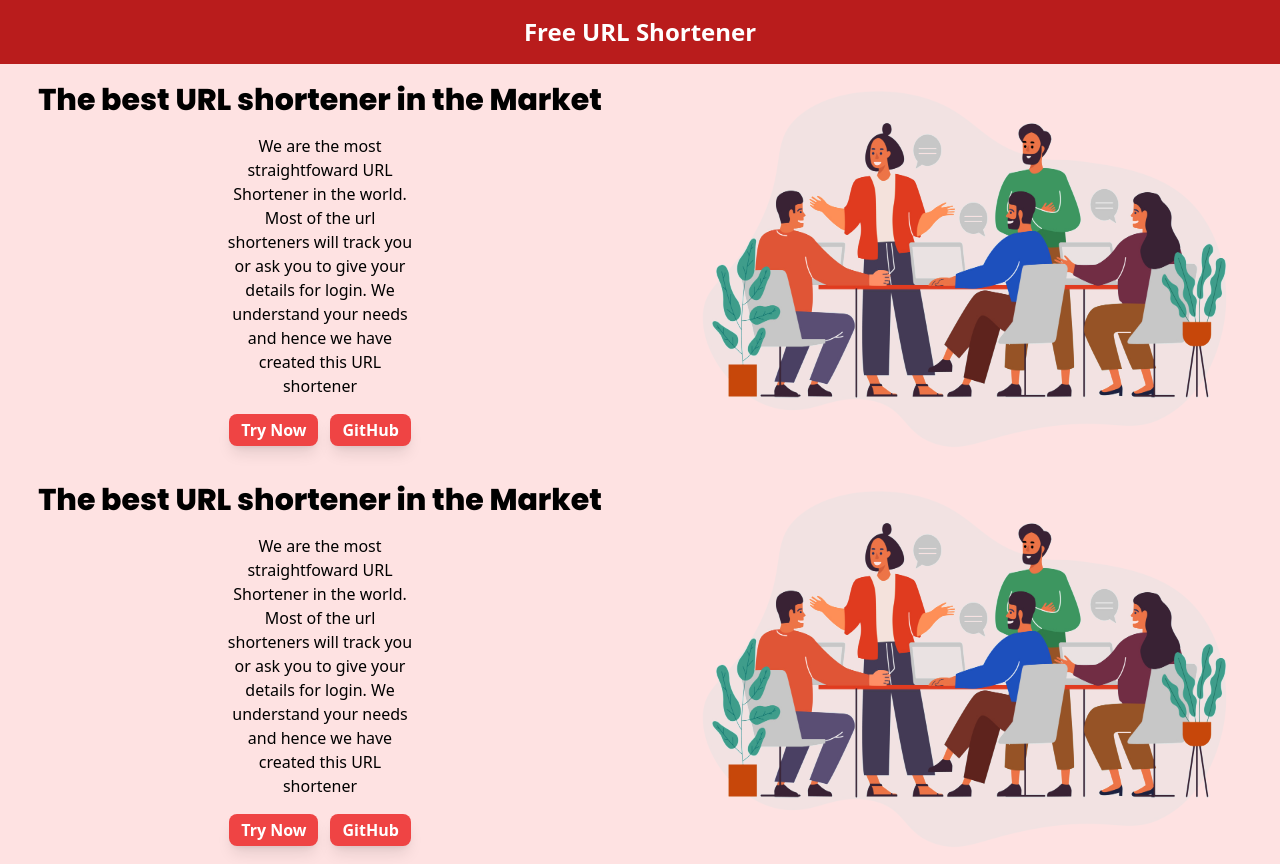
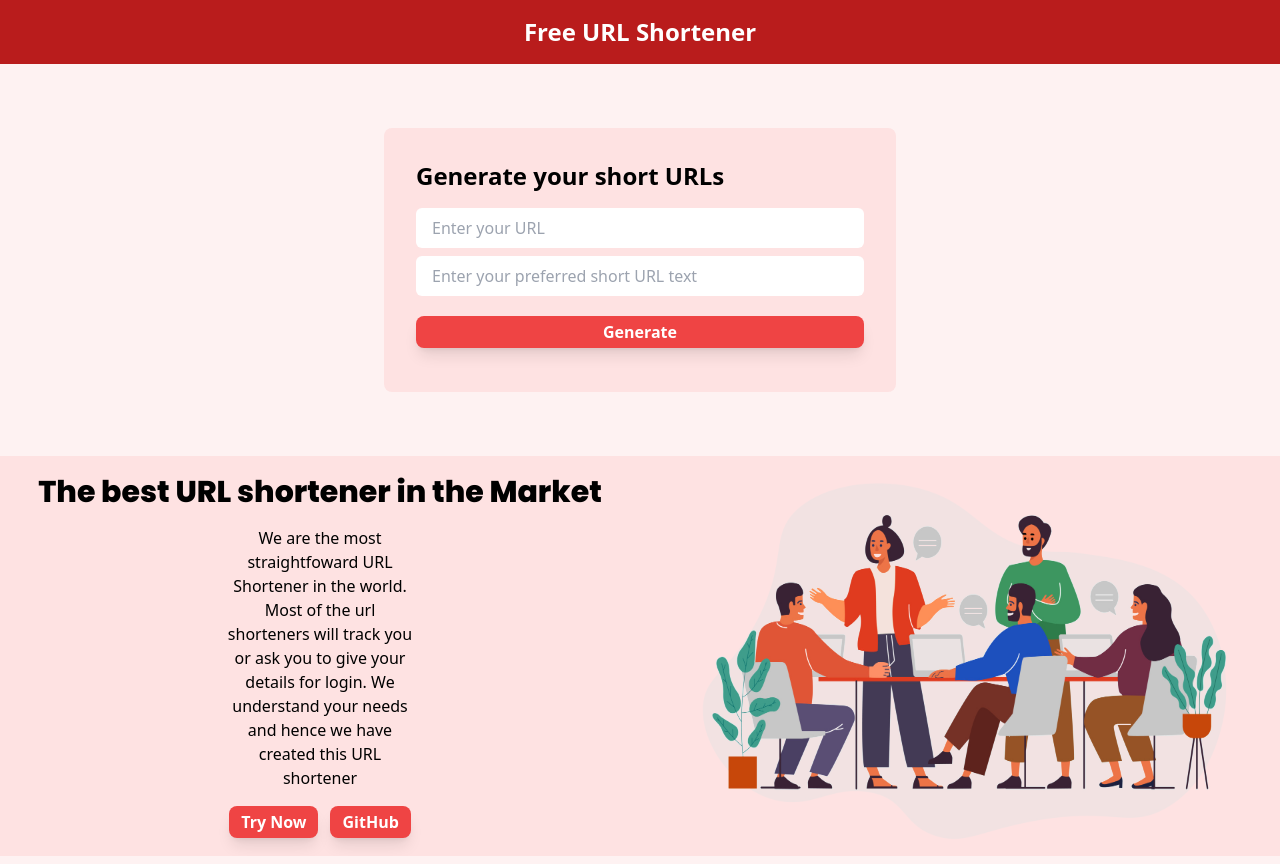
Before and after one commit to ashfullstack/nextjs-project, a Next.js app: page / in a window 1280 px wide. Built offline with nearby package versions, Linux system fonts and the light colour scheme.

Commit message:
Update layout.js

```diff
--- a/app/layout.js
+++ b/app/layout.js
@@ -1,7 +1,7 @@
 import localFont from "next/font/local";
 import "./globals.css";
 import Navbar from "@/components/Navbar";
-import Home from "./page";
+import Shorten from "./shorten/page";
 
 const geistSans = localFont({
   src: "./fonts/GeistVF.woff",
@@ -26,7 +26,7 @@ export default function RootLayout({ children }) {
         className={`${geistSans.variable} ${geistMono.variable} antialiased bg-red-50`}
       >
       <Navbar/>
-        <Home/>
+        <Shorten/>
         {children}
       </body>
     </html>
```
